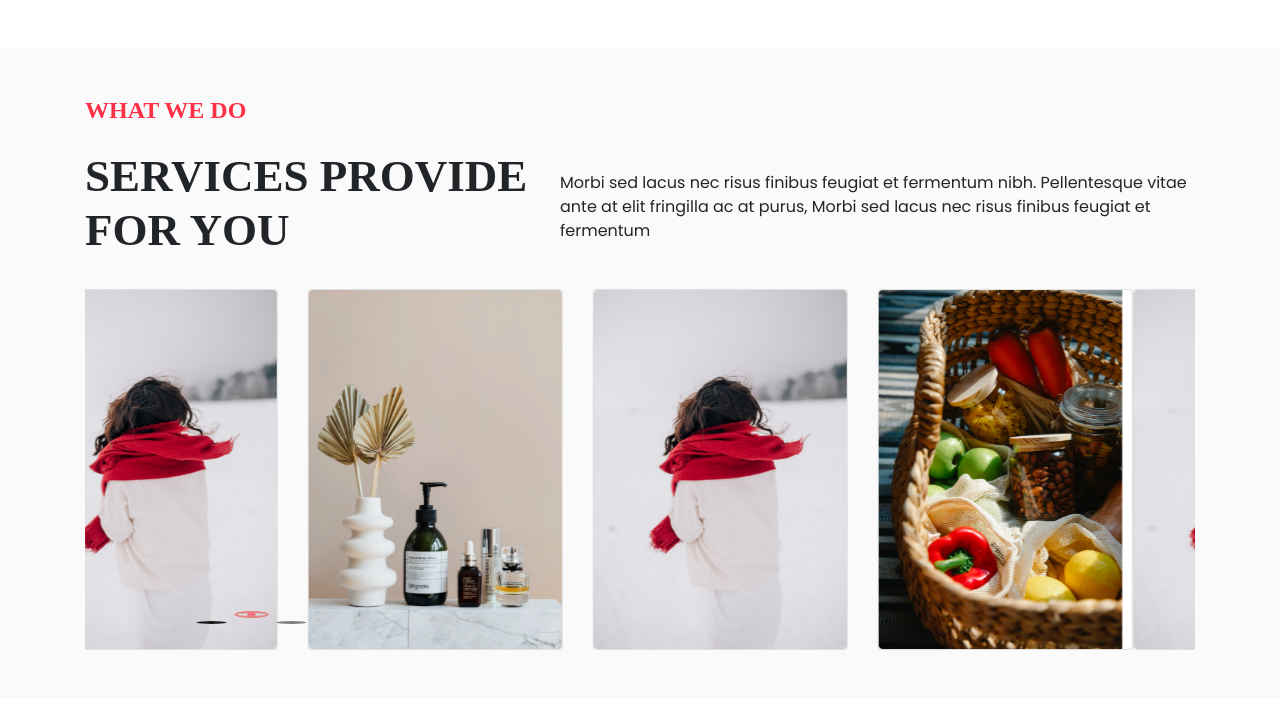
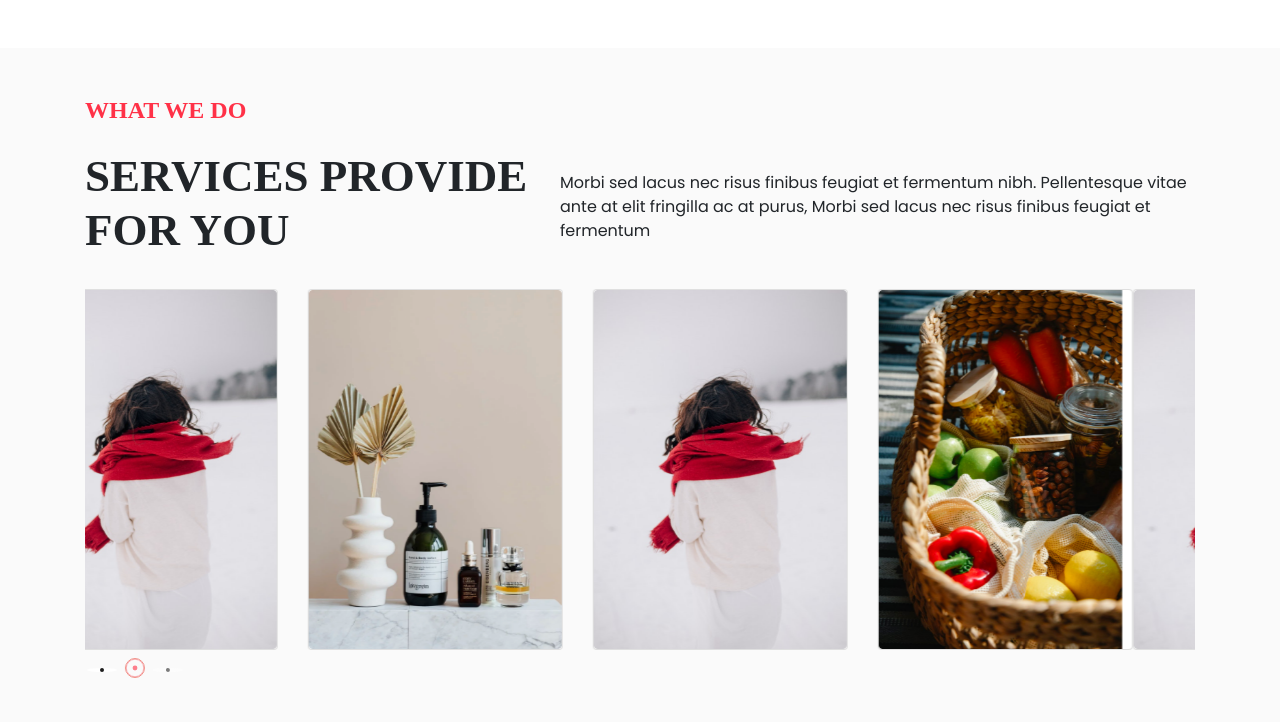
Before and after one commit to bharath0616/fyleTask, a plain HTML site: page index.html in a window 1280 px wide. Shown: the part 598-1320 px from the top of the page. Drawn offline with nearby package versions, Linux system fonts and the light colour scheme; a web font is replaced by a local one.

Commit message:
fixed corousel indicators sizing and position

```diff
--- a/css/styles.css
+++ b/css/styles.css
@@ -54,7 +54,8 @@
 }
 .what-we-do{
     background-color: #FAFAFA ;
-    margin-bottom: 20px;
+    padding: 20px;
+
 }
 .what-we-do h1{
     font-family: "Cormorant SC", serif;
@@ -143,15 +144,15 @@ opacity: 0.86;
    transform: scale(1.01);
 }
 
-.carousel-section {
+.carousel-slide {
     position: relative;
 }
 
 .carousel-indicators {
     position: absolute;
-    margin-top: 200px;
+    bottom: -30px;
     left: 50%;
-    transform: translateX(-50%);
+    transform: translateX(-65%);
     display: flex;
     justify-content: center;
     padding-left: 0;
@@ -160,23 +161,26 @@ opacity: 0.86;
 }
 
 .carousel-indicators li {
-    width: 12px;
-    height: 12px;
+    min-width: 4px;
+    min-height: 4px;
     border-radius: 50%;
     background-color: transparent;
     border: 2px solid transparent;
     margin: 0 5px;
     cursor: pointer;
-    background: url('../assets/icons/dot.svg') no-repeat center center; /* Replace with your icon path */
-    background-size: cover;
+    background: url('../assets/icons/dot.svg') no-repeat center center;
+    background-size: contain;
 }
 
 .carousel-indicators .active {
+    width: 18px;
+    height:18px;
     background-color: transparent;
-    border: 2px solid #e74c3c;
-    background: url('../assets/icons/redDot.svg') no-repeat center center; /* Replace with your icon path */
-    background-size: cover;
+    border: 0.5px solid #e74c3c;
+    background: url('../assets/icons/redDot.svg') no-repeat center center;
+    background-size: contain;
 }
+
 .our-project h2{
 color: #FF3147;
 font-family: "Cormorant SC", serif;
```
Also changed, not shown: index.html (+6 -0 lines).
